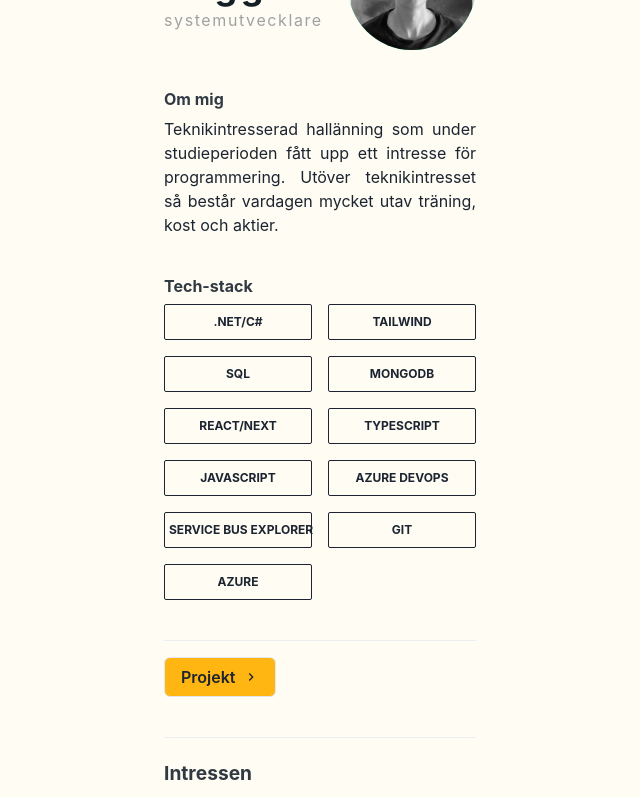
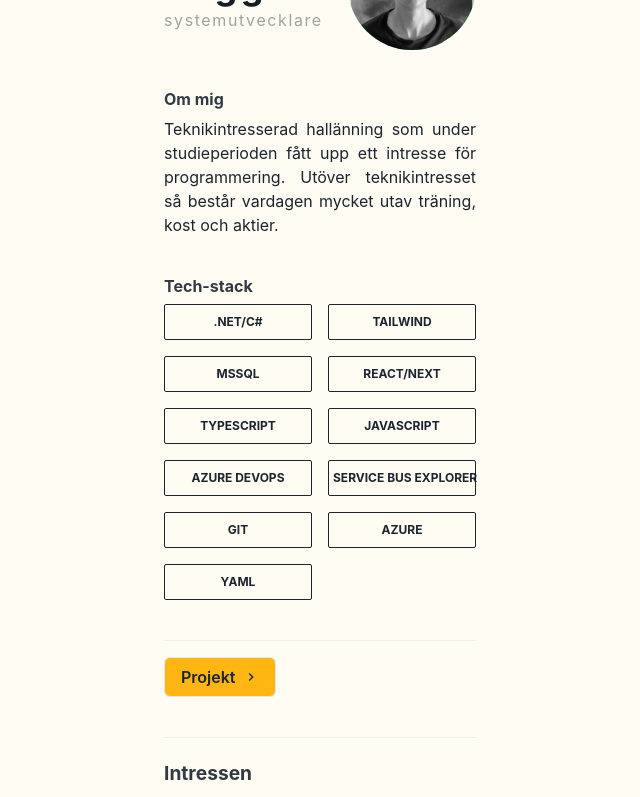
Before and after one commit to michaelhaggren/portfolio, a Next.js app: page / in a window 1280 px wide. Shown: the part 358-1155 px from the top of the page, without its empty margins (320-960 px from the left). Built offline with nearby package versions, Linux system fonts and the light colour scheme.

Commit message:
update home page

```diff
--- a/package.json
+++ b/package.json
@@ -4,7 +4,7 @@
   "private": true,
   "scripts": {
     "dev": "next dev",
-    "build": "next build",
+    "build": "next build --turbo",
     "start": "next start",
     "lint": "next lint"
   },
--- a/pages/_app.tsx
+++ b/pages/_app.tsx
@@ -29,7 +29,7 @@ function MyApp({ Component, pageProps, router }: AppProps) {
         ) : (
           <Component {...pageProps} />
         )}
-        <ToastContainer theme='dark' />
+        <ToastContainer theme="dark" />
       </AnimatePresence>
     </Chakra>
   );
--- a/pages/index.tsx
+++ b/pages/index.tsx
@@ -137,16 +137,7 @@ const Home = () => (
                   className='border text-center'
                   colorScheme='grey'
                 >
-                  SQL
-                </Badge>
-                <Badge
-                  py='2'
-                  px='1'
-                  border='1px'
-                  className='border text-center'
-                  colorScheme='grey'
-                >
-                  MongoDB
+                  MSSQL
                 </Badge>
                 <Badge
                   py='2'
@@ -211,6 +202,15 @@ const Home = () => (
                 >
                   Azure
                 </Badge>
+                <Badge
+                  py='2'
+                  px='1'
+                  border='1px'
+                  className='border text-center'
+                  colorScheme='grey'
+                >
+                  YAML
+                </Badge>
               </SimpleGrid>
             </Paragraph>
           </Box>
```
